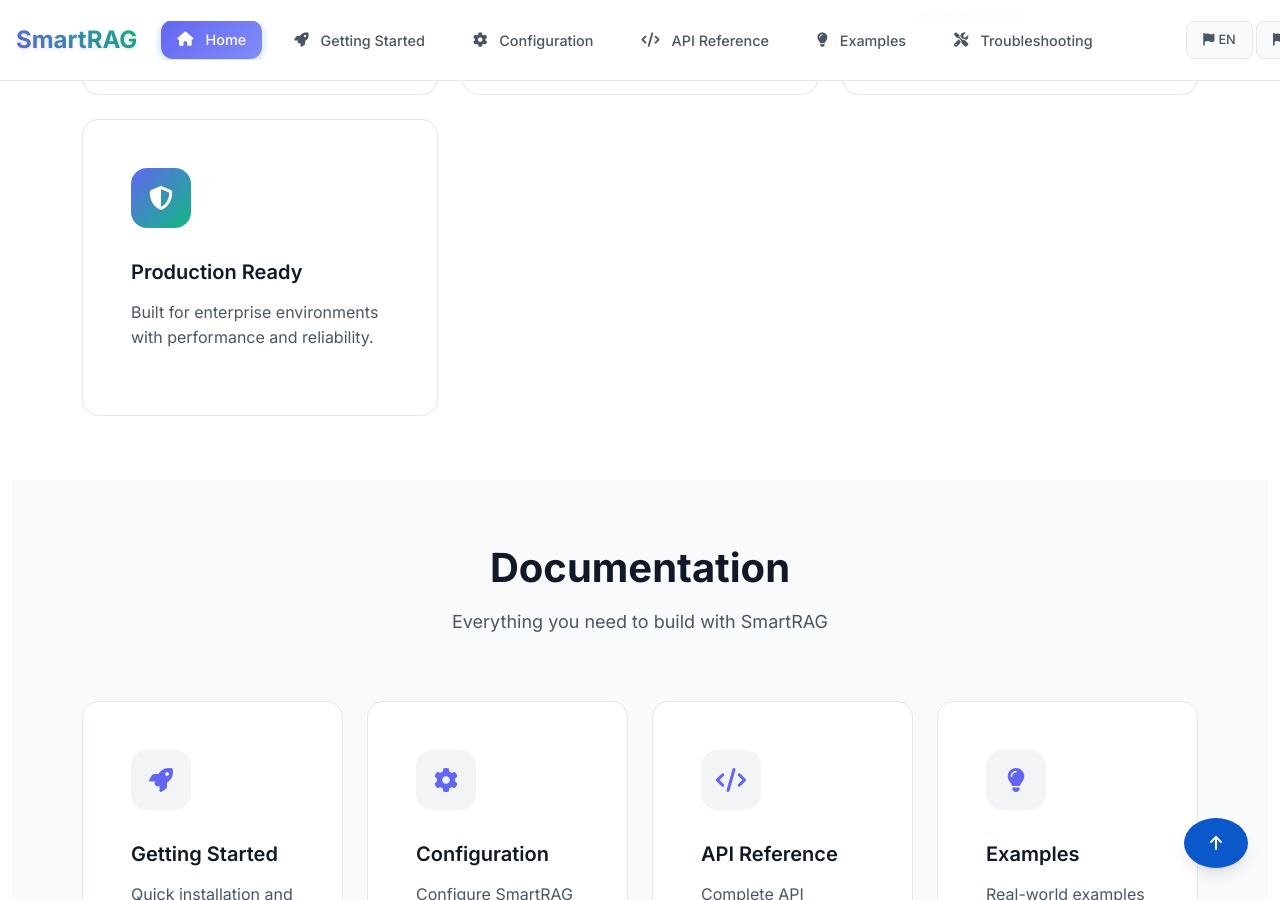
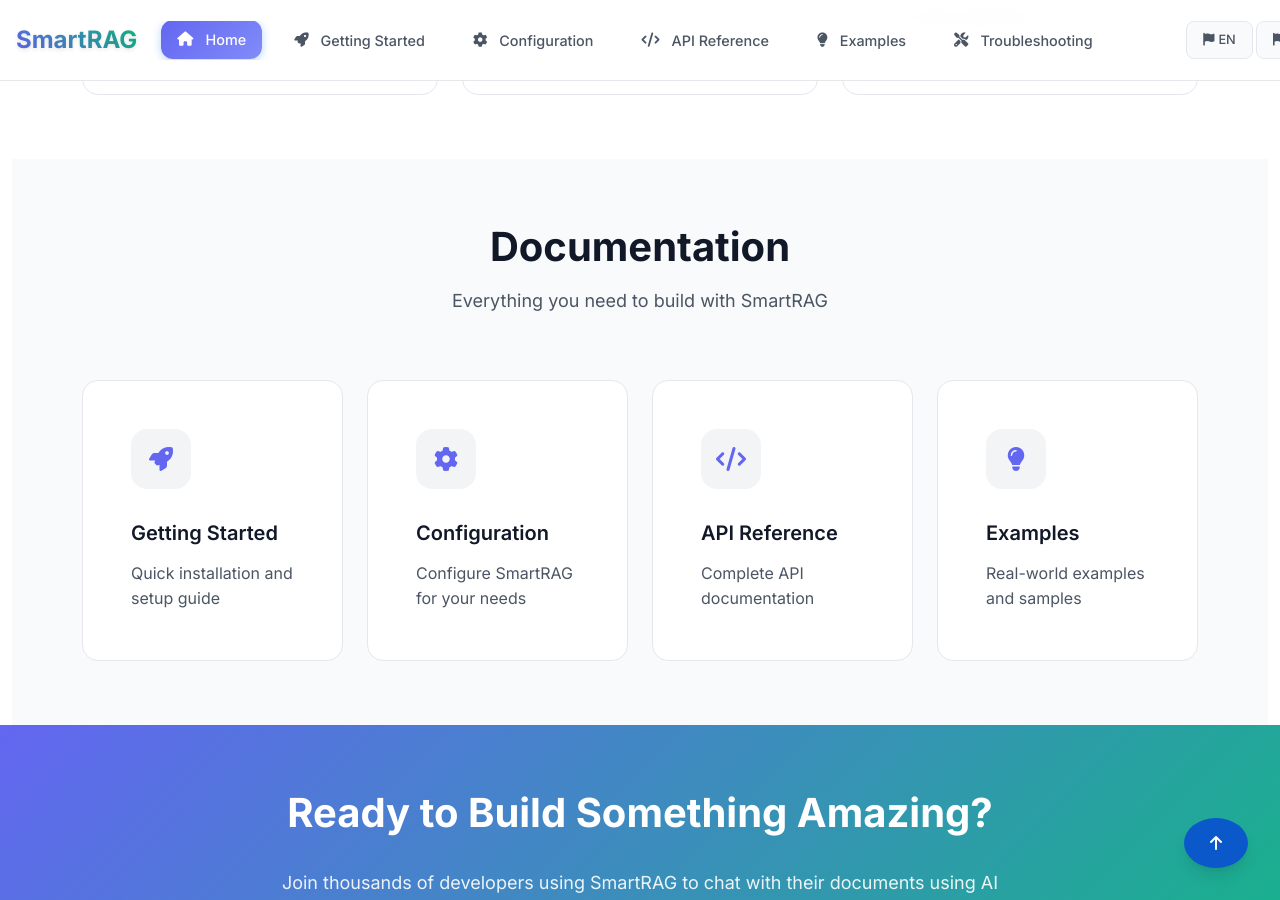
Before and after one commit to byerlikaya/SmartRAG, a Jekyll site: the page built from docs/en/index.md, in a window 1280 px wide and 900 px high, scrolled down 2749 px. Built offline with Jekyll 4.4.1, drawn with Linux system fonts in a browser that asks for light colours.

Commit message:
feat: Remove Production Ready feature card from homepage\n\n- Remove Production Ready feature card from English homepage\n- Clean up feature section layout\n- Maintain consistent design across all language versions

```diff
--- a/docs/en/index.md
+++ b/docs/en/index.md
@@ -234,15 +234,7 @@ hide_title: true
                     <p>Automatically routes queries to chat or document search based on intent detection.</p>
                 </div>
             </div>
-            <div class="col-lg-4 col-md-6">
-                <div class="feature-card">
-                    <div class="feature-icon">
-                        <i class="fas fa-shield-alt"></i>
-                    </div>
-                    <h3>Production Ready</h3>
-                    <p>Built for enterprise environments with performance and reliability.</p>
-                </div>
-            </div>
+
         </div>
     </div>
 </section>
```
